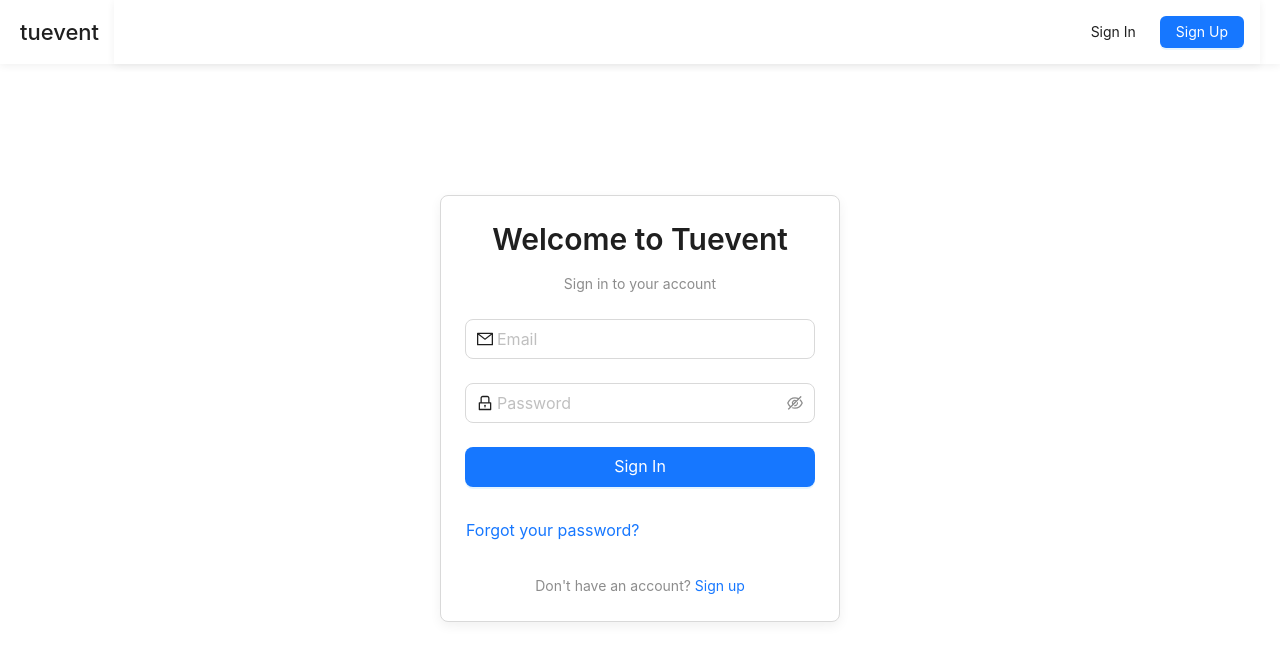
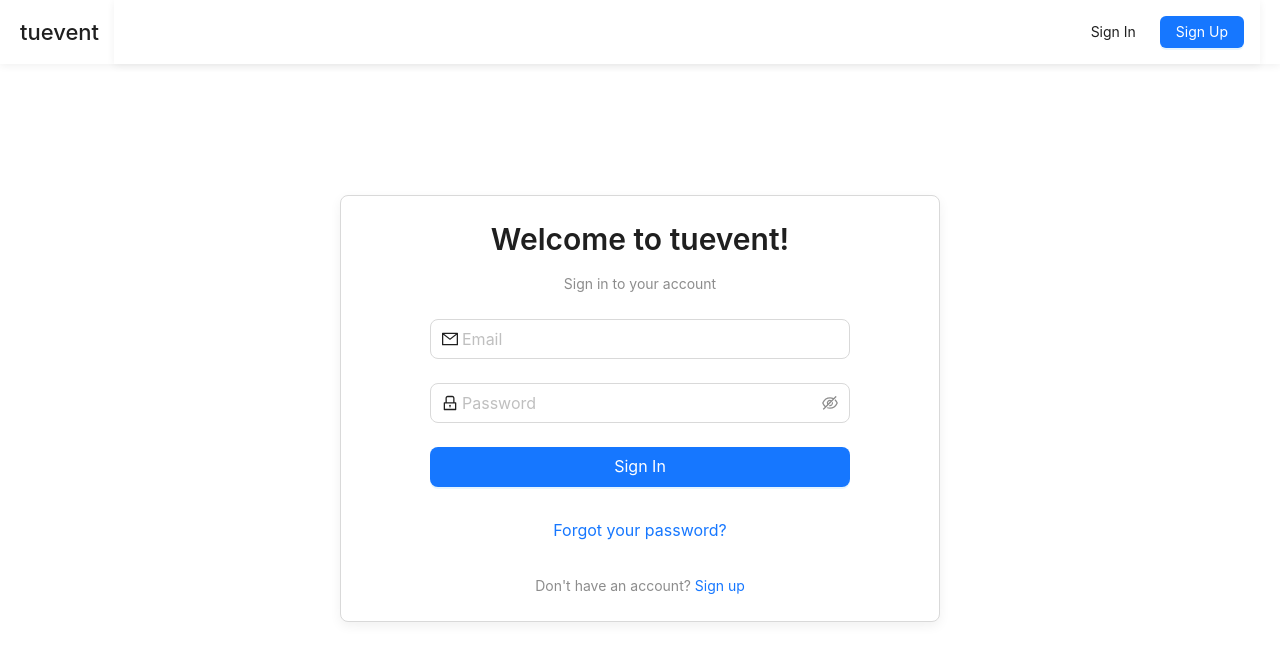
Before and after one commit to ungeralexan/data-science-project, a React (Vite) app in the folder project/frontend/: page /login in a window 1280 px wide. Shown: the top 660 px of the page. Built offline with nearby package versions, Linux system fonts and the light colour scheme.

Commit message:
minor fixes

```diff
--- a/project/frontend/src/components/css/AuthPages.css
+++ b/project/frontend/src/components/css/AuthPages.css
@@ -44,7 +44,7 @@
   Uses Ant Design Card component with custom shadow styling.
 */
 .auth-card {
-  width: 400px;                               /* Fixed width for consistency */
+  width: min(92vw, 420px);                               /* Fixed width for consistency */
   box-shadow: 0 4px 12px var(--shadow-color); /* Theme-aware shadow */
   background: var(--card-bg);                 /* Theme-aware background */
   border-color: var(--border-color);          /* Theme-aware border */
@@ -74,9 +74,28 @@
 /* Removes bottom margin from form items (used for dense layouts) */
 .auth-form-item-no-margin {
   margin-bottom: 0;
+  text-align: center;
 }
 
 /* Removes padding from link buttons for inline text appearance */
 .auth-link-button {
   padding: 0;
 }
+
+/* Limit form width inside card (desktop comfort) */
+.auth-form-wrap {
+  max-width: 420px;   /* sweet spot for forms */
+  margin: 0 auto;     /* center inside card */
+}
+
+.auth-interests-hint {
+  text-align: center;
+  margin-bottom: 38px;
+}
+
+
+@media (min-width: 992px) {
+  .auth-card {
+    width: 600px;
+  }
+}
--- a/project/frontend/src/components/css/EventDetail.css
+++ b/project/frontend/src/components/css/EventDetail.css
@@ -191,6 +191,7 @@
   }
 
   .event-detail-image-wrapper {
+    flex: none;
     max-width: 100%;
     width: 100%;
   }
--- a/project/frontend/src/components/css/Events.css
+++ b/project/frontend/src/components/css/Events.css
@@ -75,7 +75,7 @@
 .events-page-controls {
   display: flex;                              /* Horizontal layout */
   gap: 16px;                                  /* Space between control elements */
-  align-items: center;                        /* Vertically align controls */
+  align-items center;                        /* Vertically align controls */
   flex-wrap: wrap;                            /* Wrap to next line on small screens */
   margin-bottom: 6px;                        /* Space before event content */
 }
--- a/project/frontend/src/pages/EventDetail.tsx
+++ b/project/frontend/src/pages/EventDetail.tsx
@@ -233,16 +233,7 @@ export default function EventDetail() {
               ) : (
                 <Text type="secondary">No information available</Text>
               )}
-
-              <span className="event-detail-separator">•</span>
-
-              <Text strong>Floor:</Text>
-              {event.floor ? (
-                <span>{event.floor}</span>
-              ) : (
-                <Text type="secondary">No information available</Text>
-              )}
-             </div>
+            </div>
 
             <div className="event-detail-meta-row">
               <TeamOutlined className="event-detail-icon event-detail-icon--organizer" />
--- a/project/frontend/src/pages/Events.tsx
+++ b/project/frontend/src/pages/Events.tsx
@@ -43,7 +43,7 @@ export default function Events() {
     <div className="events-page">
 
       {userExists ? (
-        <Title level={2}>Hi {user.first_name}! Here are your event recommendations</Title>
+        <Title level={2}>Hi {user.first_name}! Event recommendations for you</Title>
       ) : null }
 
       {userExists ? (
--- a/project/frontend/src/pages/ForgotPassword.tsx
+++ b/project/frontend/src/pages/ForgotPassword.tsx
@@ -78,6 +78,7 @@ export default function ForgotPassword() {
                     //Alternative to submitted state
                     ) : (
                         <>
+                            <div className="auth-form-wrap">
                                 <Form
                                     name="forgot-password"
                                     onFinish={onFinish}
@@ -108,6 +109,7 @@ export default function ForgotPassword() {
                                         </Button>
                                     </Form.Item>
                                 </Form>
+                            </div>
 
                             <div className="auth-text-center">
                                 <Text type="secondary">
--- a/project/frontend/src/pages/Login.tsx
+++ b/project/frontend/src/pages/Login.tsx
@@ -76,11 +76,12 @@ export default function Login() {
             <Card className="auth-card">
                 <Space direction="vertical" size="large" className="auth-space-full-width">
                     <div className="auth-text-center">
-                        <Title level={2} className="auth-title">Welcome to Tuevent</Title>
+                        <Title level={2} className="auth-title">Welcome to tuevent!</Title>
                         <Text type="secondary">Sign in to your account</Text>
                     </div>
 
                     {/* Login form */}
+                    <div className="auth-form-wrap">
                         <Form
                             name="login"
                             onFinish={onFinish} // onFinish is called when the form is submitted
@@ -132,6 +133,7 @@ export default function Login() {
                                 </Link>
                             </Form.Item>
                         </Form>
+                    </div>
 
                     <div className="auth-text-center">
                         <Text type="secondary">
--- a/project/frontend/src/pages/Register.tsx
+++ b/project/frontend/src/pages/Register.tsx
@@ -74,6 +74,7 @@ export default function Register() {
                         <Text type="secondary">Sign up for a new account</Text>
                     </div>
 
+                    <div className="auth-form-wrap">
                         <Form
                             name="register"
                             onFinish={onFinish}
@@ -171,9 +172,14 @@ export default function Register() {
 
                             <Divider>Your Interests</Divider>
 
-                        <Text type="secondary" style={{ display: 'block', marginBottom: 16 }}>
+                            <div className="auth-form-wrap">
+                                <Text
+                                    type="secondary"
+                                    className="auth-interests-hint"
+                                >
                                     Select your interests to receive personalized event recommendations. You can change these later in Settings.
                                 </Text>
+                            </div>
 
                             <Form.Item
                                 name="interest_keys"
@@ -215,6 +221,7 @@ export default function Register() {
                                 </Button>
                             </Form.Item>
                         </Form>
+                    </div>
 
                     <div className="auth-text-center">
                         <Text type="secondary">
```
Lines whose indentation alone changed are shown as unchanged.
